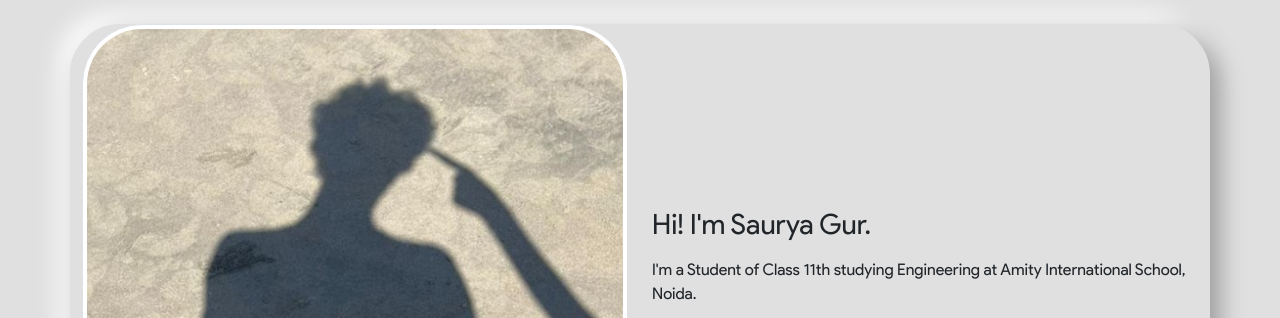
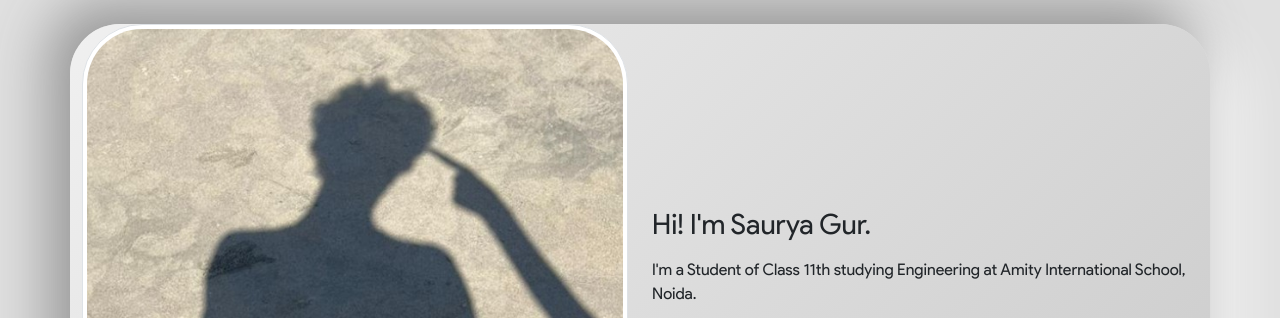
Before and after one commit to Sauryeah/Gur, a plain HTML site: page index.html in a window 1280 px wide. Shown: the part 649-967 px from the top of the page. Drawn offline with Linux system fonts and the light colour scheme; some packages are replaced by stand-ins of ours; a script that the page names is missing; files whose address does not match are found by name; a web font is replaced by a local one.

Commit message:
Box Shadow

```diff
--- a/index.html
+++ b/index.html
@@ -40,7 +40,7 @@
                 <div id="about" class="block-heading">
                     <h1>About Me</h1>
                 </div>
-                <div class="row align-items-center" style="border-radius: 50px;background: #e0e0e0;color: var(--bs-gray-900);box-shadow: 10px 10px 24px #9b9b9b, -10px -10px 24px #ffffff;">
+                <div class="row align-items-center" style="border-radius: 50px;background: linear-gradient(315deg, #cacaca, #f0f0f0);box-shadow: -20px -20px 60px #929292, 20px 20px 60px #ffffff;">
                     <div class="col-md-6"><img class="img-thumbnail" src="assets/img/Me.jpg" style="border-top-left-radius: 60px;border-bottom-left-radius: 60px;border-top-right-radius: 60px;border-bottom-right-radius: 60px;"></div>
                     <div class="col-md-6">
                         <h3 style="font-family: 'Product Sans';">Hi! I'm Saurya Gur.</h3>
```
